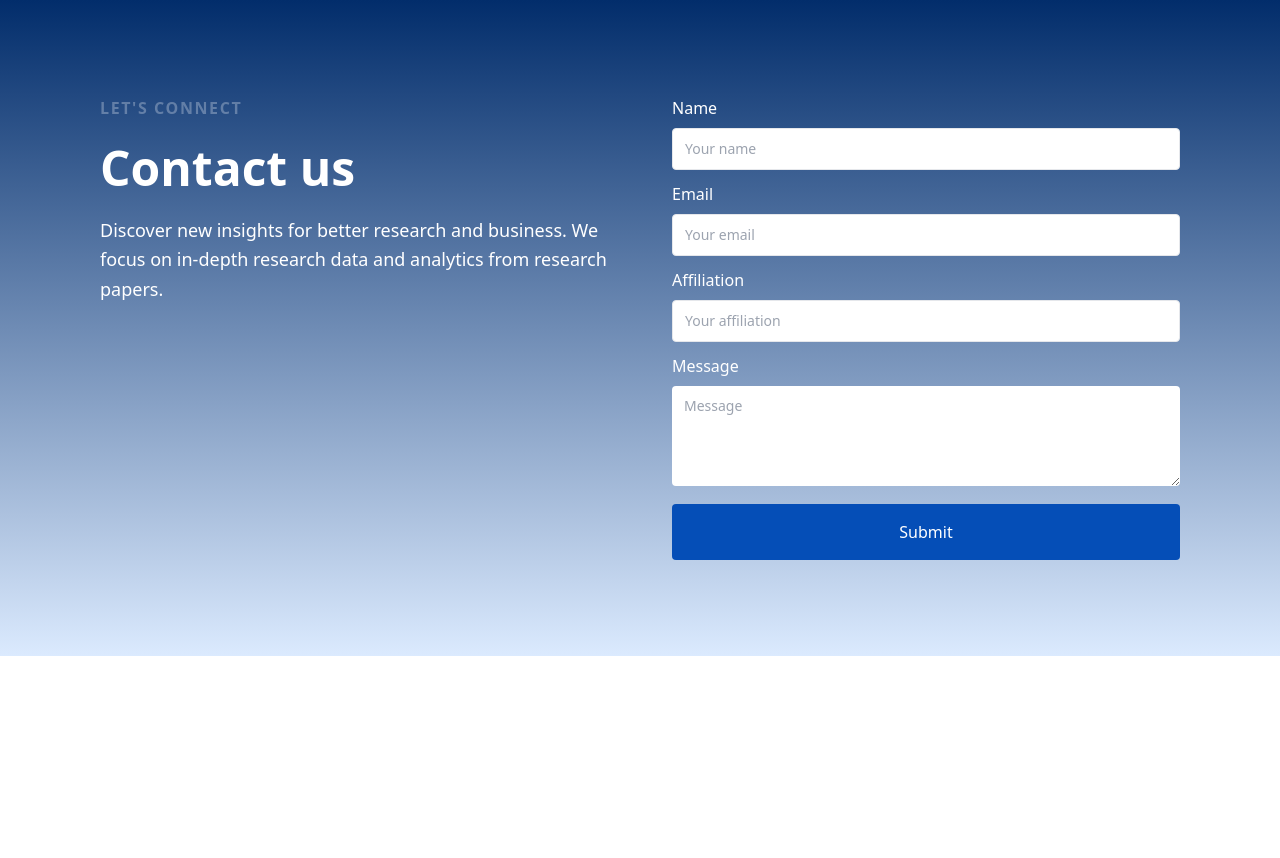
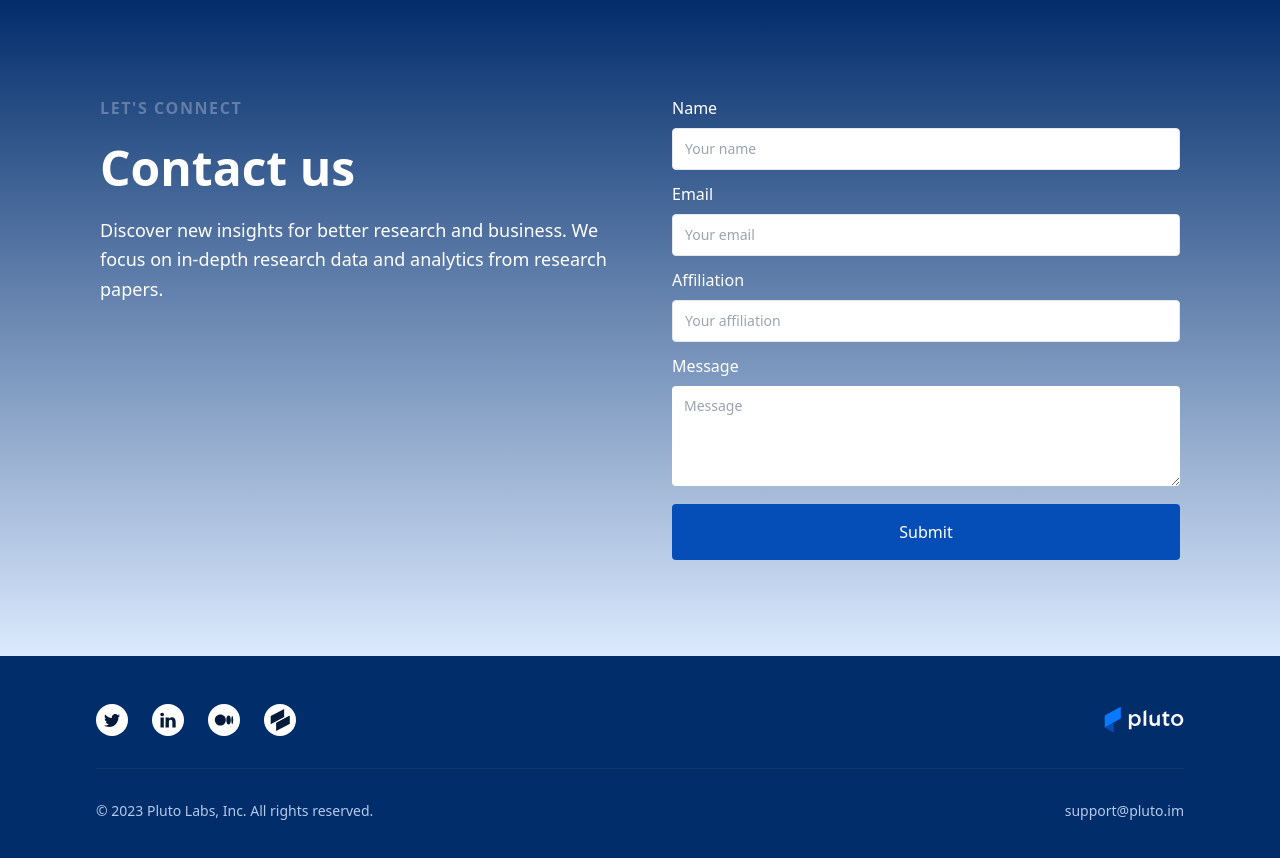
Before and after one commit to plutoinc/pluto-home, a Next.js app: page /contact in a window 1280 px wide. Shown: the top 858 px of the page. Before the commit the page ends 800 px from the top, so only its background shows below. Built offline with nearby package versions, Linux system fonts and the light colour scheme.

Commit message:
fix: link

```diff
--- a/src/components/Footer/index.tsx
+++ b/src/components/Footer/index.tsx
@@ -1,3 +1,4 @@
+import Link from "next/link";
 import { FC } from "react";
 import LinkedInIcon from "../icons/LinkedInIcon";
 import MediumLogoIcon from "../icons/MediumLogoIcon";
@@ -9,16 +10,30 @@ interface Props {}
 
 const Footer: FC<Props> = () => {
   return (
-    <div className="p-8 bg-pluto-deep-blue space-y-8 tablet:px-24 tablet:py-12">
+    <div className="bg-pluto-deep-blue">
+      <div className="max-w-7xl mx-auto tablet:px-24 tablet:py-12 space-y-8 p-8">
         <div className="flex flex-col items-center space-y-8 tablet:flex-row tablet:justify-between tablet:space-y-0 tablet:items-center">
           <div className="flex items-centers gap-x-6">
+            <Link href="https://twitter.com/pluto_corp" target="_blank">
               <TwitterIcon className="w-8" />
+            </Link>
+            <Link
+              href="https://www.linkedin.com/company/pluto-network/"
+              target="_blank"
+            >
               <LinkedInIcon className="w-8" />
+            </Link>
+            <Link href="https://medium.com/pluto-inc" target="_blank">
               <MediumLogoIcon className="w-8" />
+            </Link>
+            <Link href="https://www.scinapse.io/" target="_blank">
               <ScinapseLogoIcon className="w-8" />
+            </Link>
           </div>
 
+          <Link href={{ pathname: "/" }}>
             <PlutoLogoIcon className="w-20" />
+          </Link>
         </div>
 
         <div className="h-[1px] bg-[#113769]" />
@@ -28,6 +43,7 @@ const Footer: FC<Props> = () => {
           <div>support@pluto.im</div>
         </div>
       </div>
+    </div>
   );
 };
 
--- a/src/components/common/contact/ContactForm/index.tsx
+++ b/src/components/common/contact/ContactForm/index.tsx
@@ -76,7 +76,7 @@ const ContactForm: FC<Props> = () => {
   );
 
   return (
-    <div className="flex-1 min-w-[384px]">
+    <div className="flex-1 tablet:min-w-[384px]">
       <form onSubmit={submit} className="flex flex-col gap-y-3">
         <Input
           label="Name"
--- a/src/components/common/contact/index.tsx
+++ b/src/components/common/contact/index.tsx
@@ -7,7 +7,7 @@ interface Props {}
 
 const Contact: FC<Props> = () => {
   return (
-    <div className="bg-gradient-to-b from-pluto-deep-blue to-blue-100">
+    <div className="bg-gradient-to-b flex-1 from-pluto-deep-blue to-blue-100">
       <div className="max-w-7xl mx-auto">
         <PaddingDiv className="tablet:flex tablet:gap-x-16 tablet:space-y-0 space-y-16 py-16 tablet:py-24">
           <HeaderSection />
--- a/src/components/products/AboutSection/AboutDropdown.tsx
+++ b/src/components/products/AboutSection/AboutDropdown.tsx
@@ -14,13 +14,13 @@ const AboutDropdown: FC<Props> = ({ title, description, descriptions }) => {
   return (
     <div>
       <div
-        className="flex cursor-pointer py-6"
+        className="flex justify-between cursor-pointer py-6"
         onClick={() => setIsOpen((prev) => !prev)}
       >
         <div className="text-xl font-semibold flex-1">{title}</div>
         <ChevronUpIcon
           className={twMerge(
-            "w-6 transition-transform rotate-180",
+            "w-6 h-6 transition-transform rotate-180",
             isOpen && "rotate-0"
           )}
         />
@@ -28,8 +28,8 @@ const AboutDropdown: FC<Props> = ({ title, description, descriptions }) => {
 
       <div
         className={twMerge(
-          "font-medium text-[#666666] leading-7 h-full overflow-hidden transition-all",
-          isOpen ? "max-h-[400px]" : "max-h-0"
+          "font-medium text-[#666666] leading-7 h-full duration-300 overflow-hidden transition-all",
+          isOpen ? "max-h-[400px] mb-6" : "max-h-0"
         )}
       >
         {description && <div>{description}</div>}
--- a/src/components/products/AboutSection/index.tsx
+++ b/src/components/products/AboutSection/index.tsx
@@ -1,8 +1,7 @@
-import ChevronUpIcon from "@/components/icons/ChevronUpIcon";
 import PaddingDiv from "@/components/common/PaddingDiv";
+import Link from "next/link";
 import { FC } from "react";
 import AboutDropdown from "./AboutDropdown";
-import Link from "next/link";
 
 interface Props {}
 
--- a/src/pages/contact/index.tsx
+++ b/src/pages/contact/index.tsx
@@ -1,10 +1,16 @@
+import Footer from "@/components/Footer";
 import Contact from "@/components/common/contact";
 import { FC } from "react";
 
 interface Props {}
 
 const ContactPage: FC<Props> = () => {
-  return <Contact />;
+  return (
+    <div className="flex flex-col min-h-screen justify-between">
+      <Contact />
+      <Footer />
+    </div>
+  );
 };
 
 export default ContactPage;
```
Lines whose indentation alone changed are shown as unchanged.
